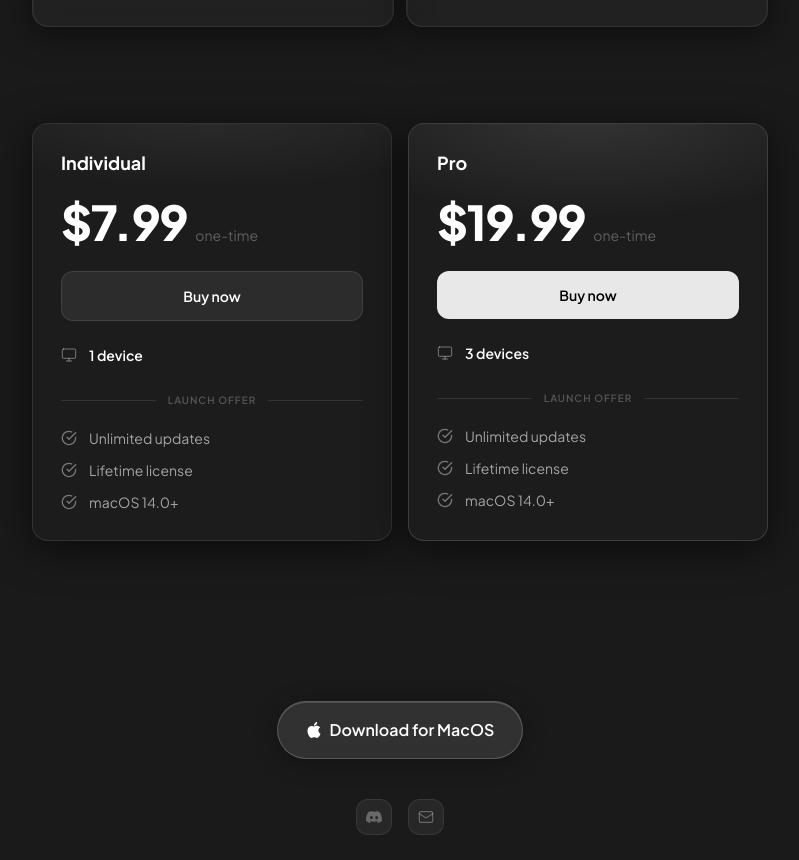
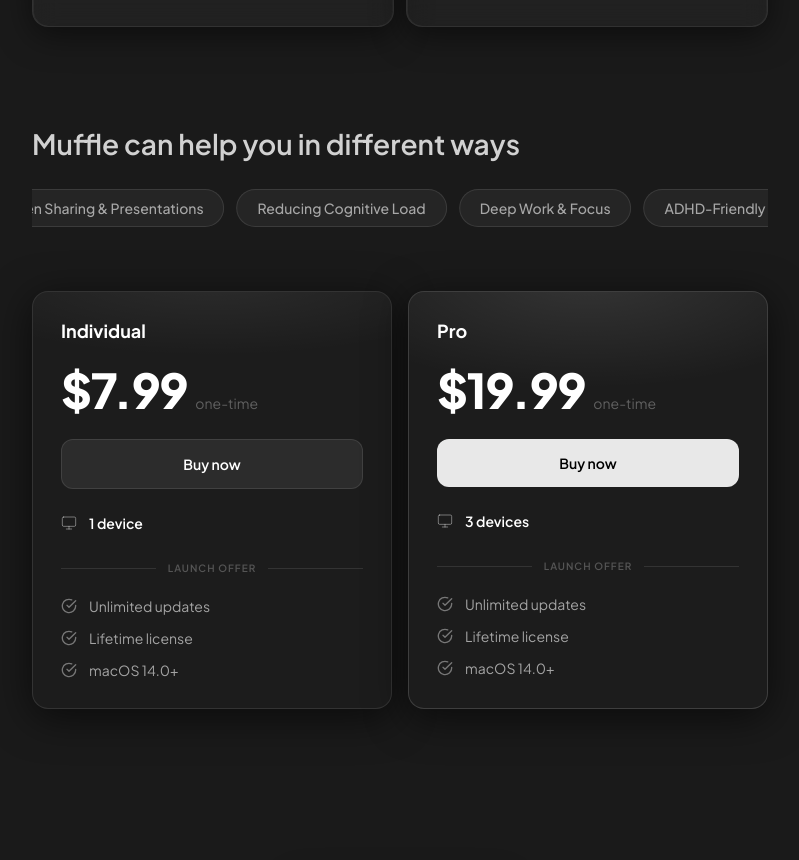
Before and after one commit to Abjcodes/muffle-web, a Next.js app: page / in a window 1280 px wide. Shown: the part 2000-2860 px from the top of the page, without its empty margins (240-1039 px from the left). Built offline with nearby package versions, Linux system fonts and the light colour scheme.

Commit message:
Added carousal

```diff
--- a/app/page.tsx
+++ b/app/page.tsx
@@ -51,6 +51,11 @@
         }
         .blur-out { animation: blurOut 0.5s cubic-bezier(0.4, 0, 0.2, 1) forwards; }
         .blur-in  { animation: blurIn  0.5s cubic-bezier(0.4, 0, 0.2, 1) forwards; }
+        @keyframes slidePills {
+          0%   { transform: translateX(0); }
+          100% { transform: translateX(-50%); }
+        }
+        .slide-pills { display: flex; width: max-content; animation: slidePills 10s linear infinite; }
       `}</style>
       <script
         type="application/ld+json"
@@ -270,6 +275,24 @@
 
         </div>
 
+        {/* Use cases */}
+        <div className="mb-16">
+          <p className="text-[clamp(1.25rem,3vw,1.75rem)] text-white/80 font-semibold mb-6">Muffle can help you in different ways</p>
+          <div className="relative overflow-hidden">
+            <div className="flex slide-pills">
+              {[0, 1].map((setIdx) => (
+                <div key={setIdx} className="flex shrink-0" aria-hidden={setIdx === 1 ? true : undefined}>
+                  {["Deep Work & Focus", "ADHD-Friendly Workspace", "Privacy Companion", "Screen Sharing & Presentations", "Reducing Cognitive Load"].map((label, i) => (
+                    <span key={i} className="inline-block px-5 py-2 mr-3 rounded-full border border-white/10 bg-white/5 text-white/60 text-sm font-medium">
+                      {label}
+                    </span>
+                  ))}
+                </div>
+              ))}
+            </div>
+          </div>
+        </div>
+
         {/* Pricing */}
         <div id="pricing" className="mb-24">
           <div className="grid grid-cols-1 md:grid-cols-2 gap-4">
```
